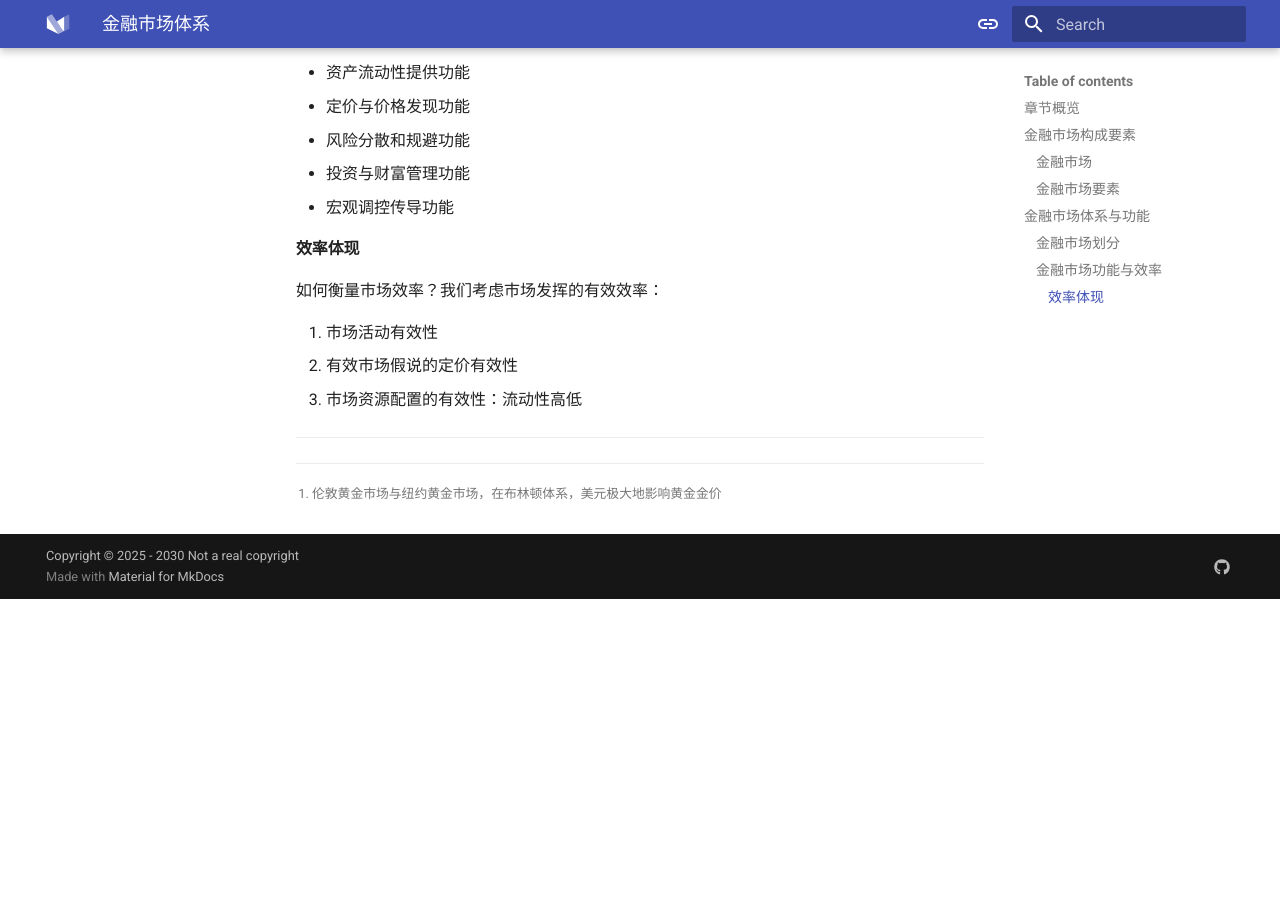
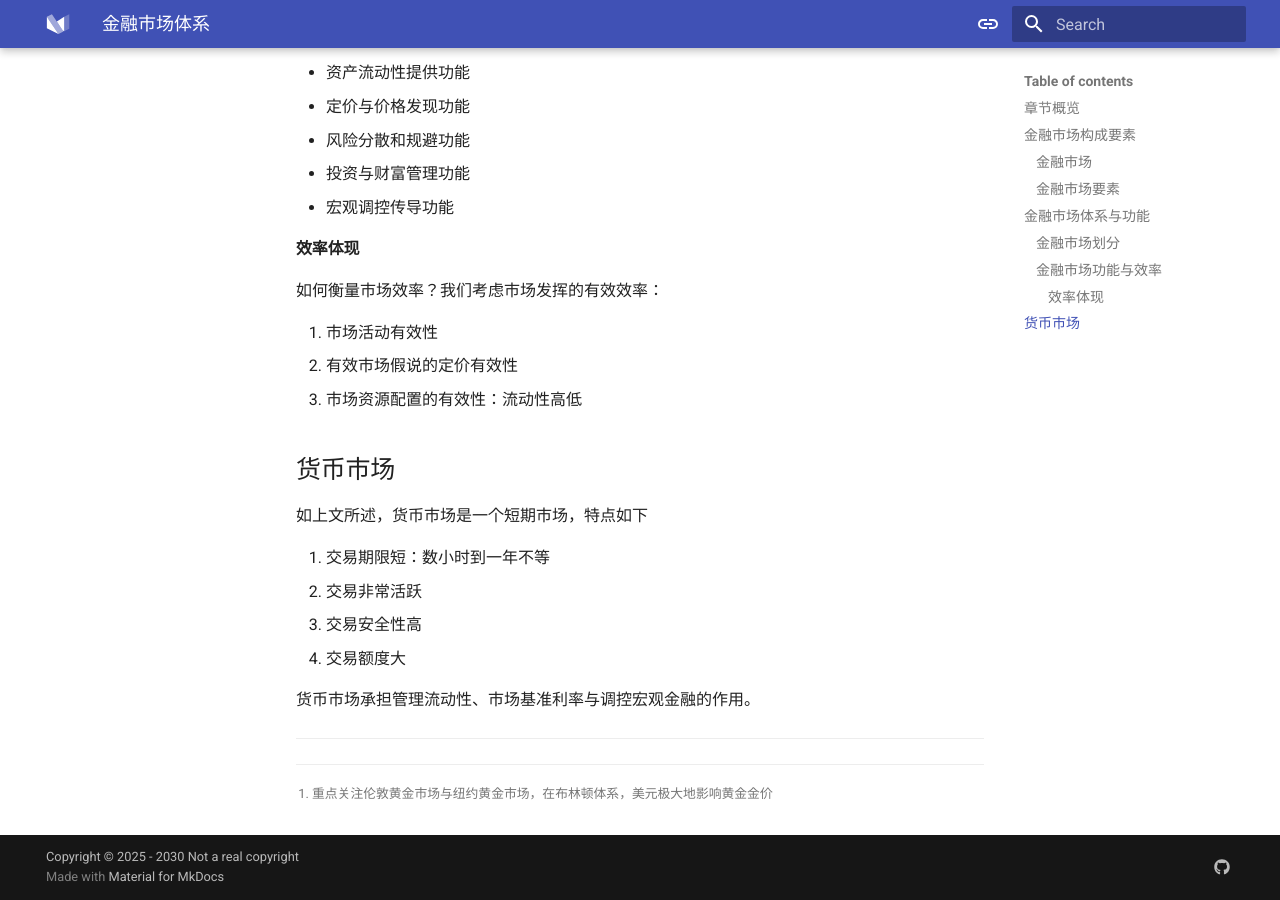
Before and after one commit to HarudogMyLand/FuckEconomicNote, an MkDocs documentation site: the page built from docs/finance/finance8.md, in a window 1280 px wide and 900 px high, scrolled down 1520 px. Built offline with MkDocs 1.6.1 and Material for MkDocs 9.7.7, drawn with Linux system fonts in a browser that asks for light colours; before the commit the page ends 2119 px from its top, so only the background shows below that.

Commit message:
Update finance8.md

```diff
--- a/docs/finance/finance8.md
+++ b/docs/finance/finance8.md
@@ -65,12 +65,19 @@
 2. 有效市场假说的定价有效性
 3. 市场资源配置的有效性：流动性高低
 
+## 货币市场
 
+如上文所述，货币市场是一个短期市场，特点如下
 
+1. 交易期限短：数小时到一年不等
+2. 交易非常活跃
+3. 交易安全性高
+4. 交易额度大
 
+货币市场承担管理流动性、市场基准利率与调控宏观金融的作用。
 
 
 
 ---
 
-[^1]:伦敦黄金市场与纽约黄金市场，在布林顿体系，美元极大地影响黄金金价
+[^1]: 重点关注伦敦黄金市场与纽约黄金市场，在布林顿体系，美元极大地影响黄金金价
```
